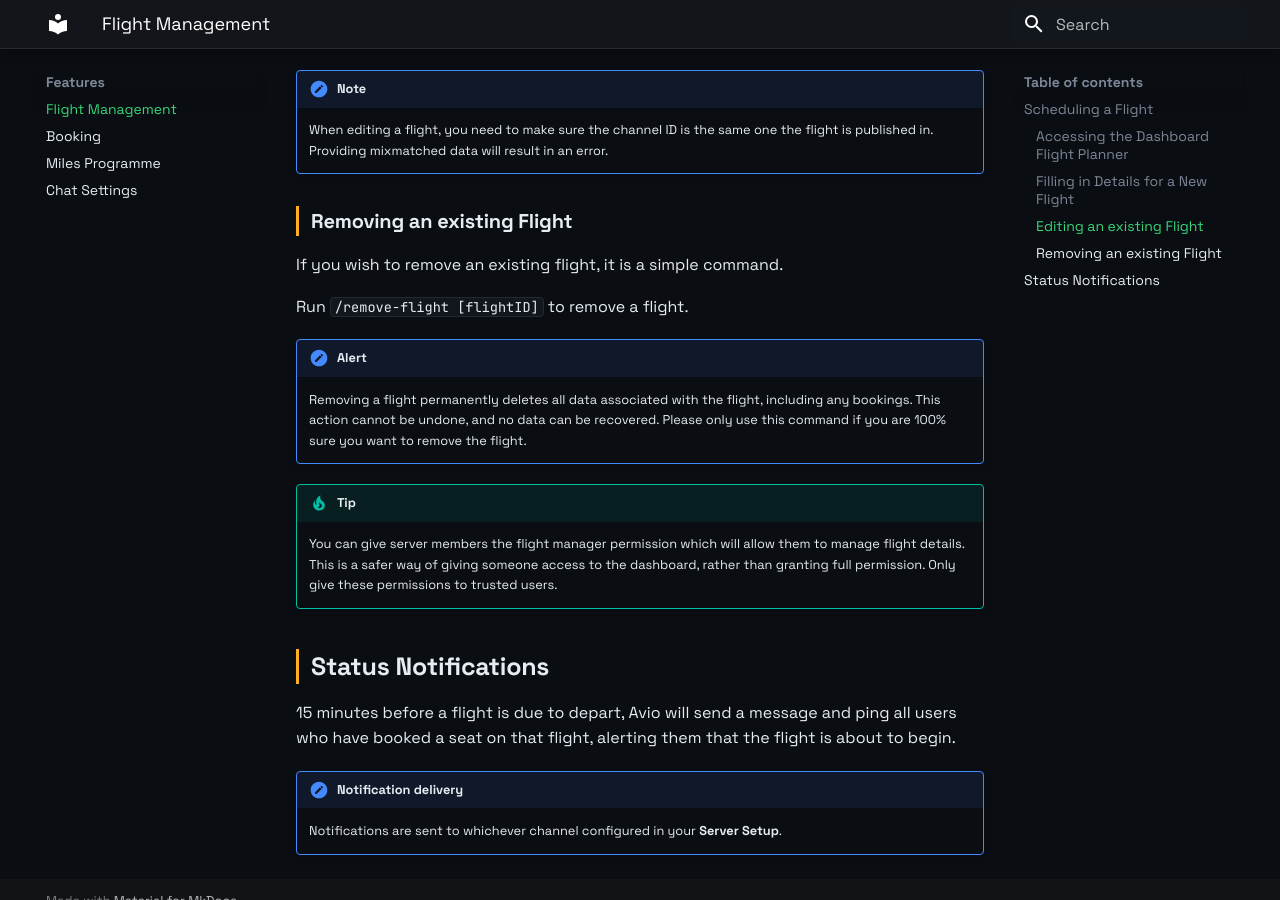
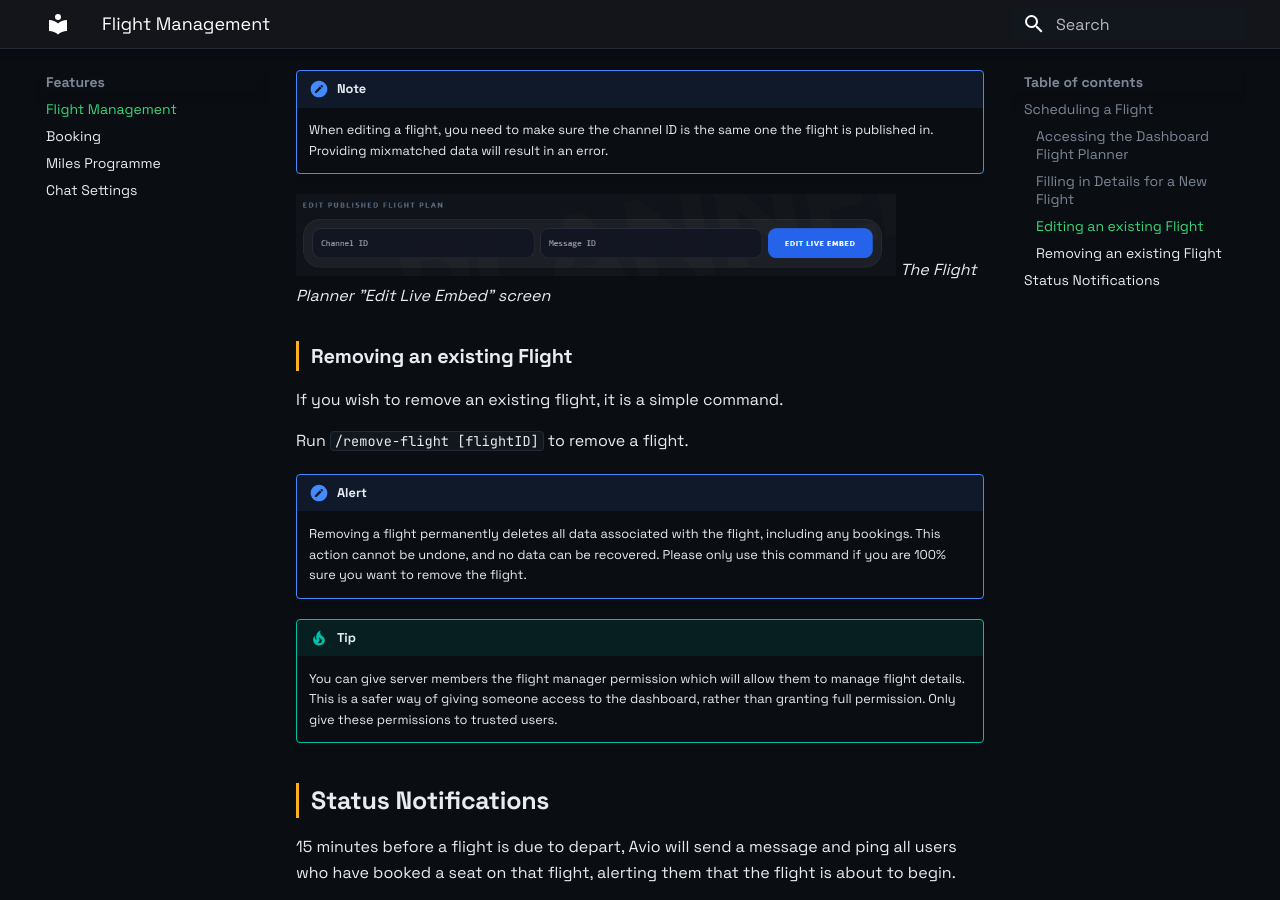
Before and after one commit to fudgemss/avio-wiki, an MkDocs documentation site: the page built from docs/features/flight-management.md, in a window 1280 px wide and 900 px high, scrolled down 1527 px. Built offline with MkDocs 1.6.1 and Material for MkDocs 9.7.7, drawn with Linux system fonts in a browser that asks for light colours.

Commit message:
Update flight-management.md

```diff
--- a/docs/features/flight-management.md
+++ b/docs/features/flight-management.md
@@ -53,6 +53,9 @@ This will not create a new flight embed, but rather edit the existing one.
     When editing a flight, you need to make sure the channel ID is the same one
     the flight is published in. Providing mixmatched data will result in an error.
 
+![Existing Flight](../images/avio-flight-existing.png){ width="600" }
+*The Flight Planner "Edit Live Embed" screen*
+
 
 ### Removing an existing Flight
 If you wish to remove an existing flight, it is a simple command.
```
